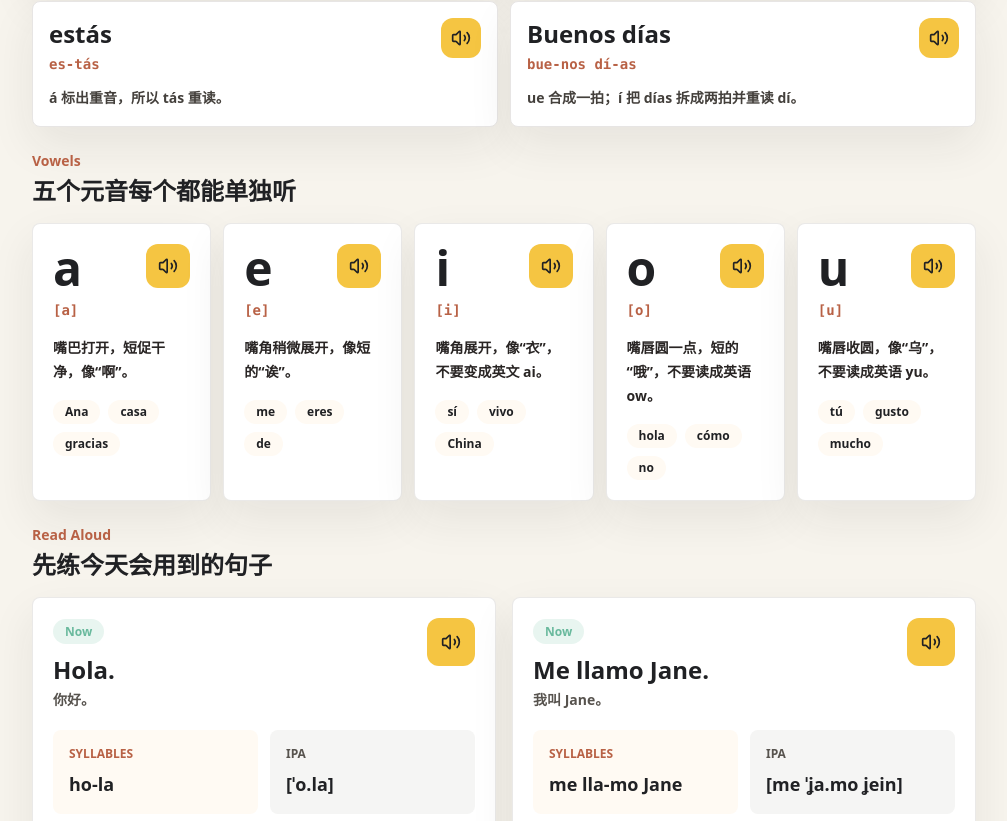
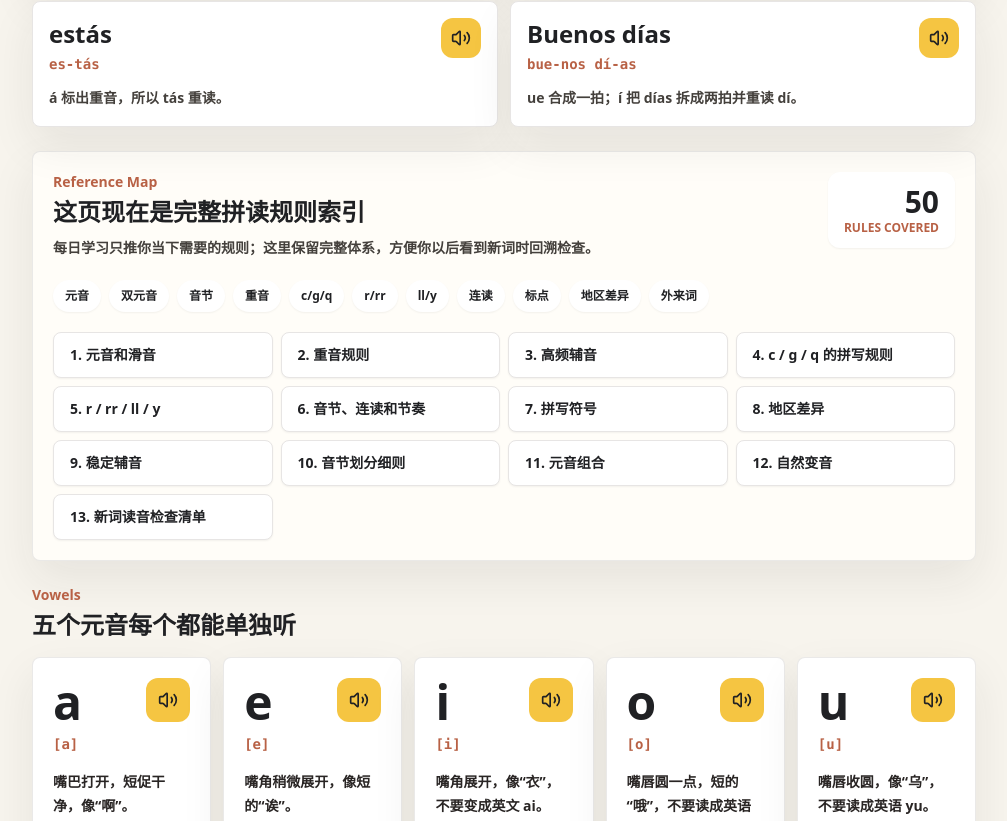
Before and after one commit to janeeepinky-cpu/spanish-learning-os, a Next.js app: page /phonics in a window 1280 px wide. Shown: the part 979-1800 px from the top of the page, without its empty margins (264-1271 px from the left). Built offline with nearby package versions, Linux system fonts and the light colour scheme.

Commit message:
Add phonics reference map UI

```diff
--- a/app/phonics/page.tsx
+++ b/app/phonics/page.tsx
@@ -81,10 +81,25 @@ const wordReadingExamples = [
   }
 ];
 
+const coverageHighlights = [
+  "元音",
+  "双元音",
+  "音节",
+  "重音",
+  "c/g/q",
+  "r/rr",
+  "ll/y",
+  "连读",
+  "标点",
+  "地区差异",
+  "外来词"
+];
+
 export default function PhonicsPage() {
   const [audioAvailable, setAudioAvailable] = useState(true);
   const nowDrills = currentPhonicsDrills.filter((item) => item.stage === "now");
   const nextDrills = currentPhonicsDrills.filter((item) => item.stage === "next");
+  const ruleCount = phonicsSections.reduce((total, section) => total + section.rules.length, 0);
 
   useEffect(() => {
     setAudioAvailable(primeSpanishSpeech());
@@ -181,6 +196,42 @@ export default function PhonicsPage() {
         </div>
       </section>
 
+      <Card className="bg-[#fffdf8]">
+        <div className="flex flex-col gap-4 lg:flex-row lg:items-start lg:justify-between">
+          <div>
+            <p className="text-sm font-black text-clay">Reference Map</p>
+            <h2 className="mt-1 text-2xl font-black text-ink">这页现在是完整拼读规则索引</h2>
+            <p className="mt-2 max-w-3xl text-sm font-semibold leading-6 text-stone-700">
+              每日学习只推你当下需要的规则；这里保留完整体系，方便你以后看到新词时回溯检查。
+            </p>
+          </div>
+          <div className="shrink-0 rounded-xl bg-white px-4 py-3 text-left shadow-sm lg:text-right">
+            <div className="text-3xl font-black text-ink">{ruleCount}</div>
+            <div className="text-xs font-black uppercase text-clay">rules covered</div>
+          </div>
+        </div>
+
+        <div className="mt-5 flex flex-wrap gap-2">
+          {coverageHighlights.map((item) => (
+            <span key={item} className="rounded-full bg-white px-3 py-2 text-xs font-black text-ink shadow-sm">
+              {item}
+            </span>
+          ))}
+        </div>
+
+        <div className="mt-5 grid gap-2 sm:grid-cols-2 lg:grid-cols-4">
+          {phonicsSections.map((section) => (
+            <a
+              key={section.id}
+              href={`#${section.id}`}
+              className="rounded-lg border border-stone-200 bg-white px-4 py-3 text-sm font-black text-ink shadow-sm transition hover:border-clay/40 hover:bg-paper"
+            >
+              {section.title}
+            </a>
+          ))}
+        </div>
+      </Card>
+
       <section className="space-y-4">
         <div>
           <p className="text-sm font-black text-clay">Vowels</p>
@@ -269,7 +320,10 @@ export default function PhonicsPage() {
       <section className="space-y-4">
         <div>
           <p className="text-sm font-black text-clay">Spelling Rules</p>
-          <h2 className="mt-1 text-2xl font-black text-ink">完整拼读体系</h2>
+          <h2 className="mt-1 text-2xl font-black text-ink">完整规则参考</h2>
+          <p className="mt-2 max-w-3xl text-sm font-semibold leading-6 text-stone-700">
+            这是西语读词的核心规则库，不是每日任务清单。先掌握 now，再把 soon 和 reference 当作查表工具。
+          </p>
         </div>
 
         <div className="space-y-5">
```
